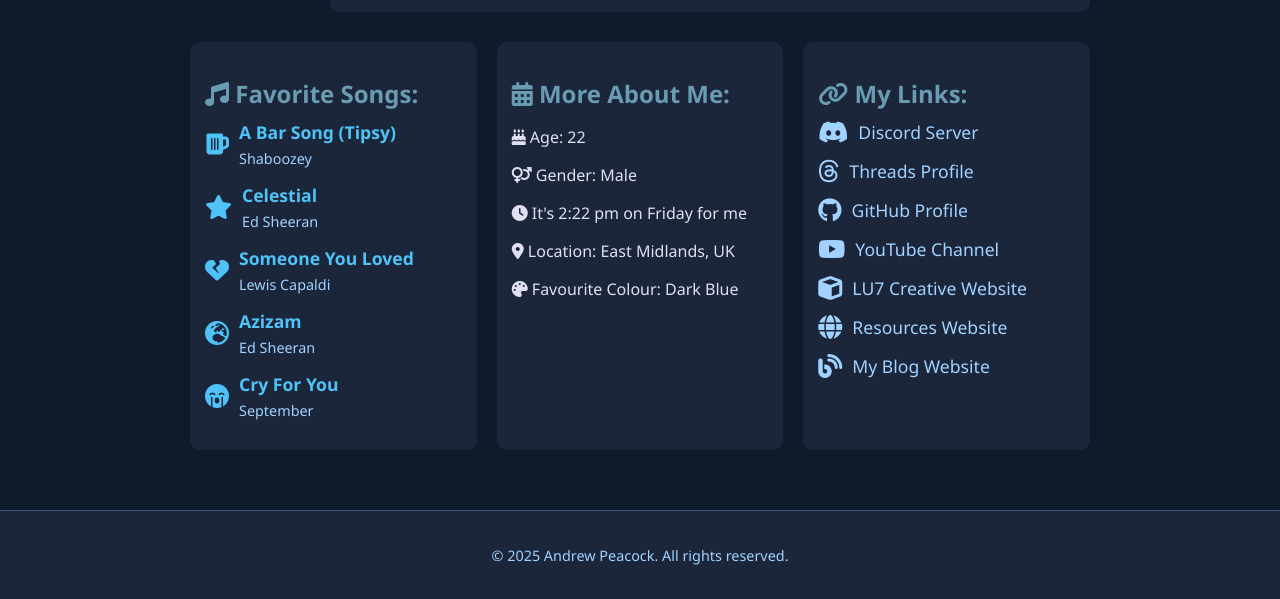
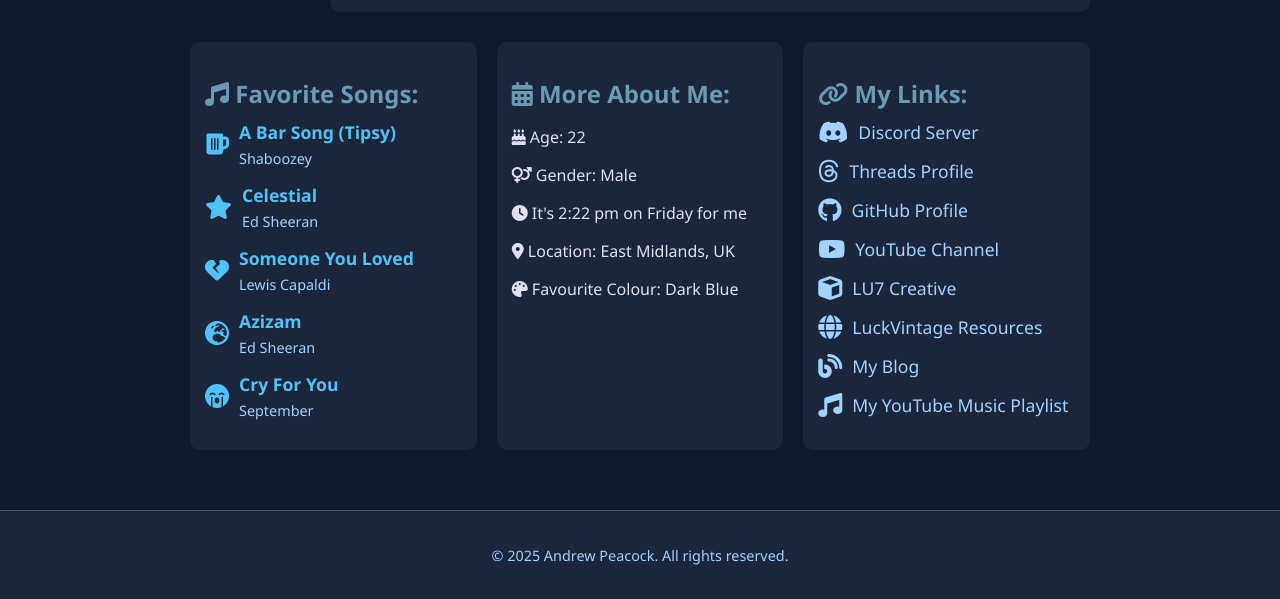
Before and after one commit to LuckVintage/luckunstoppable7.com, a plain HTML site: page index.html in a window 1280 px wide. Shown: the part 734-1333 px from the top of the page. Drawn offline with Linux system fonts and the light colour scheme.

Commit message:
Update index.html

```diff
--- a/index.html
+++ b/index.html
@@ -152,9 +152,10 @@
                                 <a href="https://www.threads.net/@andrewpeacockuk" target="_blank"> <i class="fab fa-threads"></i> Threads Profile </a>
                                 <a href="https://github.com/LuckVintage" target="_blank"> <i class="fab fa-github"></i> GitHub Profile </a>
                                 <a href="https://www.youtube.com/@LuckUnstoppable7" target="_blank"> <i class="fab fa-youtube"></i> YouTube Channel </a>
-                                <a href="https://lu7creative.net" target="_blank"> <i class="fas fa-cube"></i> LU7 Creative Website </a>
-                                <a href="https://luckvintage.com" target="_blank"> <i class="fas fa-globe"></i> Resources Website </a>
-                                <a href="https://andrewpeacock.uk" target="_blank"> <i class="fas fa-blog"></i> My Blog Website </a>
+                                <a href="https://lu7creative.net" target="_blank"> <i class="fas fa-cube"></i> LU7 Creative </a>
+                                <a href="https://luckvintage.com" target="_blank"> <i class="fas fa-globe"></i> LuckVintage Resources </a>
+                                <a href="https://andrewpeacock.uk" target="_blank"> <i class="fas fa-blog"></i> My Blog</a>
+                                <a href="https://music.youtube.com/playlist?list=PLvsX89o7LA4l4tdiiOjg7SL6fpZdPJFrp&si=gWuLTFiRWcjS09g0" target="_blank"> <i class="fas fa-music"></i> My YouTube Music Playlist </a>
                             </div>
                         </div>
                     </section>
```
